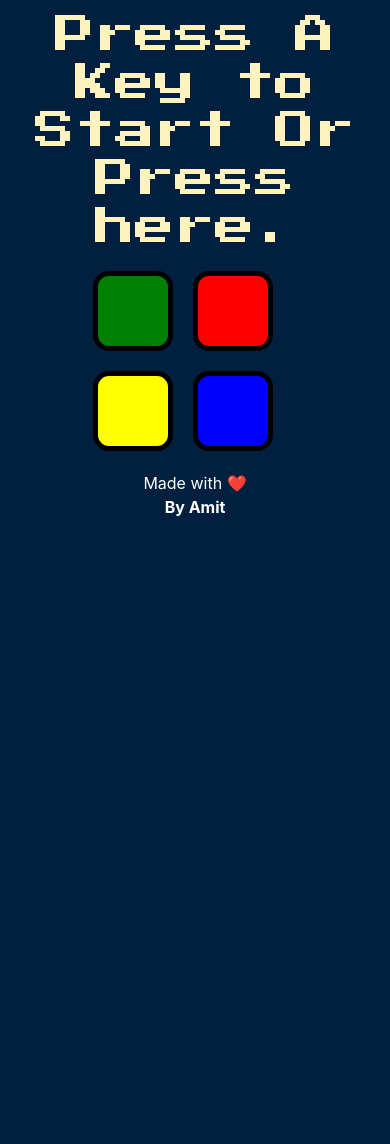
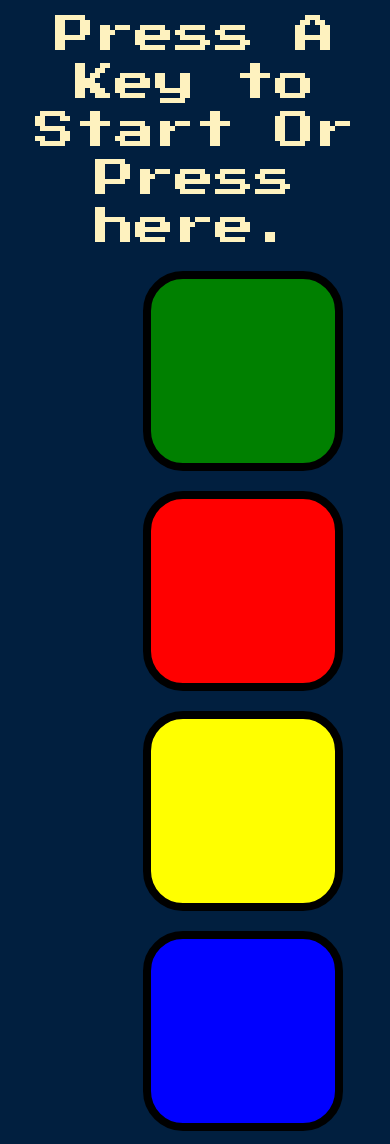
Before and after one commit to AmitDhakite/Simon, a plain HTML site: page index.html in a window 390 px wide. Shown: the top 1144 px of the page. Before the commit the page ends 844 px from the top, so only its background shows below. Drawn offline with nearby package versions, Linux system fonts and the light colour scheme.

Commit message:
for mobile

```diff
--- a/index.html
+++ b/index.html
@@ -15,19 +15,19 @@
     <h1 id="level-title" style="font-size: 2.5rem;">Press A Key to Start Or Press here.</h1>
   <div class="container">
     <div class="row">
-      <div type="button" id="g" class="btn green g col-lg-4 col-md-4 col-sm-6">
+      <div type="button" id="g" class="btn green g">
 
       </div>
-      <div  type="button" id="r" class="btn red r col-lg-4 col-md-4 col-sm-6">
+      <div  type="button" id="r" class="btn red r">
 
 
       </div>
     </div>
     <div class="row">
-      <div type="button" id="y" class="btn yellow y col-lg-4 col-md-4 col-sm-6">
+      <div type="button" id="y" class="btn yellow y">
 
       </div>
-      <div  type="button" id="b" class="btn blue b col-lg-4 col-md-4 col-sm-6">
+      <div  type="button" id="b" class="btn blue b">
 
 
       </div>
--- a/styles.css
+++ b/styles.css
@@ -56,18 +56,19 @@ body {
   box-shadow: 0 0 20px white;
   background-color: grey;
 }
-@media (max-width: 600px){
+@media (max-width: 1000px){
   .btn{
-    margin: 10px;
+    margin: 10px 10px 10px 10px;
     display: inline-block;
-    height: 100px;
-    width: 100px;
-    border: 5px solid black;
+    height: 200px;
+    width: 200px;
+    border: 8px solid black;
     border-radius: 20%;
+    padding: 20px;
   }
   .container{
-    margin-left: 10px;
-    margin-right: 10px;
+    margin-left: 100px;
+     margin-right: 0;
     padding: 0;
     text-align: center;
   }
@@ -75,25 +76,3 @@ body {
     padding: 0;
   }
 }
-@media (max-width: 450px){
-  h1{
-    size: 10px;
-  }
-  .btn{
-    margin: 10px;
-    display: inline-block;
-    height: 80px;
-    width: 80px;
-    border: 5px solid black;
-    border-radius: 20%;
-  }
-  .container{
-    margin-left: 10px;
-    margin-right: 10px;
-    padding: 0;
-    text-align: center;
-  }
-  .row{
-    padding: 0;
-  }
-}
```
